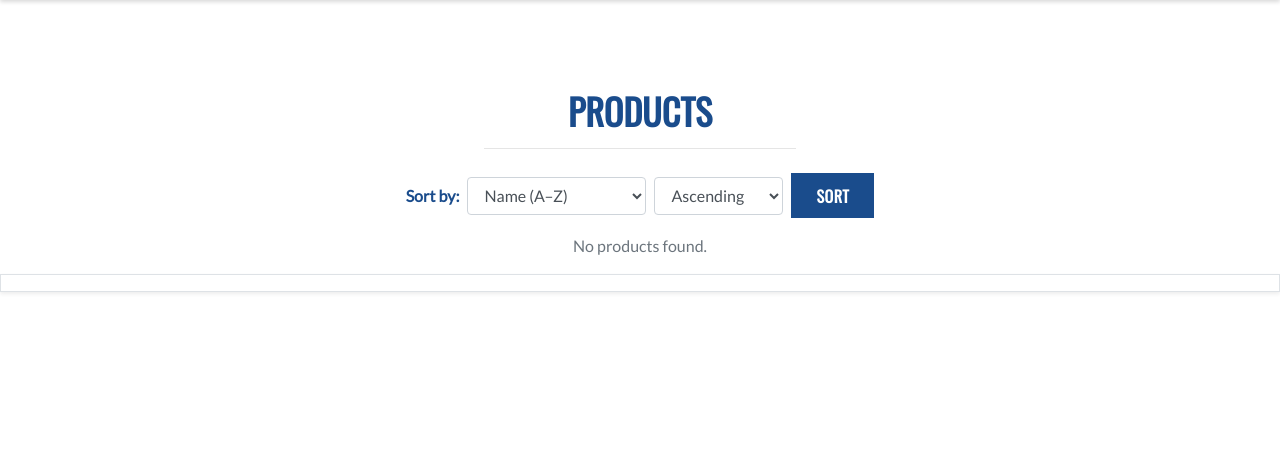
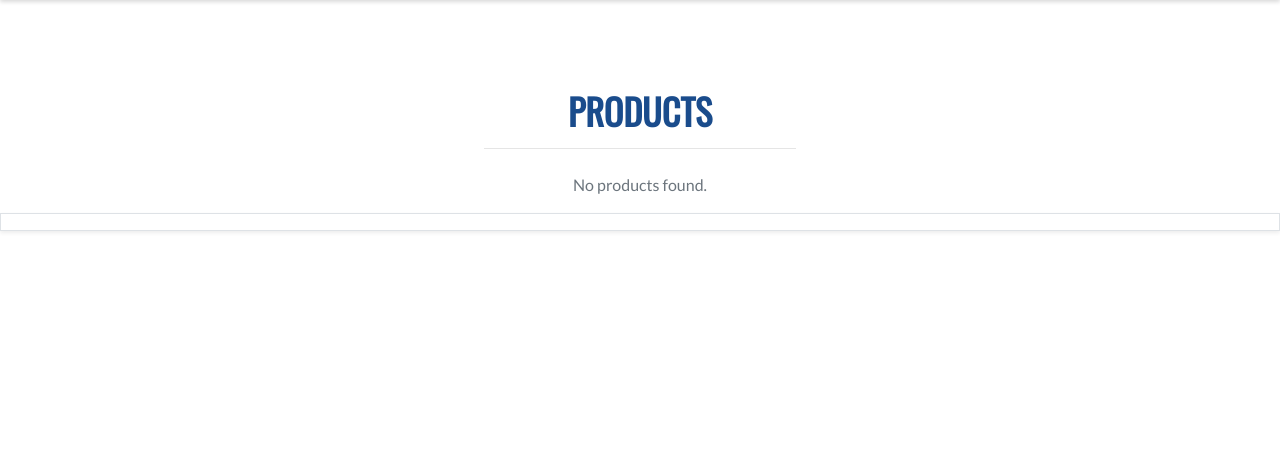
Before and after one commit to BrandonWarrior/warrior-tools, a Django app: page /products/ in a window 1280 px wide. Shown: the part 199-657 px from the top of the page. Run offline with Django 3.2, Linux system fonts and the light colour scheme; data that the repository does not hold is empty; parts of the project's set-up code (start-up, migrations or seed data) failed here and were passed over; some libraries are stand-ins or nearby versions.

Commit message:
update sorting and nav

```diff
--- a/products/templates/products/add_product.html
+++ b/products/templates/products/add_product.html
@@ -9,7 +9,7 @@
 
 {% block content %}
 <main class="content-wrapper" role="main">
-  <section class="form-container container py-4" aria-labelledby="add-product-heading">
+  <section class="form-container container py-4 mt-5" aria-labelledby="add-product-heading">
 
     <!-- Page Heading -->
     <header>
--- a/products/templates/products/edit_product.html
+++ b/products/templates/products/edit_product.html
@@ -9,7 +9,7 @@
 
 {% block content %}
 <main class="content-wrapper" role="main">
-  <section class="form-container container py-4" aria-labelledby="edit-product-heading">
+  <section class="form-container container py-4 mt-5" aria-labelledby="edit-product-heading">
 
     <!-- Page Heading -->
     <header>
--- a/products/templates/products/product_detail.html
+++ b/products/templates/products/product_detail.html
@@ -119,7 +119,7 @@
             <!-- Quantity Input -->
             <div class="col-12">
               <p class="mt-3"><strong>Quantity:</strong></p>
-              <div class="qty-wrapper">
+              <div class="qty-wrapper input-group">
                 <button type="button"
                         class="decrement-qty qty-button"
                         data-item_id="{{ product.id }}"
--- a/products/templates/products/products.html
+++ b/products/templates/products/products.html
@@ -16,34 +16,6 @@
       <hr class="w-25 mx-auto mb-4">
     </div>
   </header>
-
-  <!-- Sorting Options -->
-<div class="row mb-3">
-  <div class="col-12 text-center">
-    <form method="get" class="form-inline justify-content-center">
-      <label for="sort-select" class="mr-2 font-weight-bold">Sort by:</label>
-      <select id="sort-select" name="sort" class="form-control mr-2">
-        <option value="name" {% if request.GET.sort == "name" %}selected{% endif %}>Name (A–Z)</option>
-        <option value="category" {% if request.GET.sort == "category" %}selected{% endif %}>Category</option>
-        <option value="price" {% if request.GET.sort == "price" %}selected{% endif %}>Price (Low to High)</option>
-      </select>
-
-      <select name="direction" class="form-control mr-2">
-        <option value="asc" {% if request.GET.direction == "asc" %}selected{% endif %}>Ascending</option>
-        <option value="desc" {% if request.GET.direction == "desc" %}selected{% endif %}>Descending</option>
-      </select>
-
-      <button type="submit" class="btn btn-navy">Sort</button>
-
-      {% for cat in request.GET.category %}
-        <input type="hidden" name="category" value="{{ cat }}">
-      {% endfor %}
-      {% if search_term %}
-        <input type="hidden" name="q" value="{{ search_term }}">
-      {% endif %}
-    </form>
-  </div>
-</div>
 
   <!-- Product Grid -->
   <div class="row">
@@ -72,24 +44,21 @@
               <p class="product-star-rating mb-1 text-muted">
                 <i class="far fa-star"></i> No Rating
               </p>
-  </p>
               {% endif %}
 
               <a href="{% url 'product_detail' product.id %}" class="btn btn-navy btn-sm mt-1">
                 View Product
               </a>
+
               {% if request.user.is_superuser %}
               <div class="mt-2">
                 <a href="{% url 'edit_product' product.id %}" class="btn btn-outline-secondary btn-sm mb-1">Edit</a>
                 <form method="POST" action="{% url 'delete_product' product.id %}" class="d-inline">
                   {% csrf_token %}
-      <button type="submit" class="btn btn-danger btn-sm mb-1">
-        Delete
-      </button>
+                  <button type="submit" class="btn btn-danger btn-sm mb-1">Delete</button>
                 </form>
               </div>
               {% endif %}
-
             </div>
           </div>
         </article>
--- a/products/views.py
+++ b/products/views.py
@@ -9,42 +9,50 @@ from .forms import ProductForm
 
 
 def all_products(request):
-    """Show all products with optional sorting, filtering, and search."""
+    """ Show all products with sorting, filtering, and search """
     products = Product.objects.all()
     query = None
     categories = None
-    sort = None
-    direction = None
+    current_sorting = ""
 
     if request.GET:
-        if "sort" in request.GET:
-            sortkey = request.GET["sort"]
-            sort = sortkey
-            if sortkey == "name":
-                sortkey = "lower_name"
-                products = products.annotate(lower_name=Lower("name"))
-            if sortkey == "category":
-                sortkey = "category__name"
-            if "direction" in request.GET:
-                direction = request.GET["direction"]
-                if direction == "desc":
-                    sortkey = f"-{sortkey}"
-            products = products.order_by(sortkey)
+        # Sorting
+        sort_param = request.GET.get("sort", "")
+        if sort_param:
+            if sort_param == "name_asc":
+                products = products.annotate(lower_name=Lower("name")).order_by("lower_name")
+            elif sort_param == "name_desc":
+                products = products.annotate(lower_name=Lower("name")).order_by("-lower_name")
+            elif sort_param == "price_asc":
+                products = products.order_by("price")
+            elif sort_param == "price_desc":
+                products = products.order_by("-price")
+            elif sort_param == "category_asc":
+                products = products.order_by("category__friendly_name")
+            elif sort_param == "category_desc":
+                products = products.order_by("-category__friendly_name")
+            elif sort_param == "rating_asc":
+                products = products.order_by("rating")
+            elif sort_param == "rating_desc":
+                products = products.order_by("-rating")
 
+            current_sorting = sort_param
+
+        # Category filter
         if "category" in request.GET:
-            categories = request.GET["category"].split(",")
-            products = products.filter(category__name__in=categories)
-            categories = Category.objects.filter(name__in=categories)
+            raw_categories = request.GET.get("category", "")
+            category_list = raw_categories.split(",")
+            products = products.filter(category__name__in=category_list)
+            categories = Category.objects.filter(name__in=category_list)
 
+        # Search
         if "q" in request.GET:
-            query = request.GET["q"]
+            query = request.GET.get("q")
             if not query:
                 messages.error(request, "You didn't enter any search criteria!")
                 return redirect(reverse("products"))
             queries = Q(name__icontains=query) | Q(description__icontains=query)
             products = products.filter(queries)
-
-    current_sorting = f"{sort}_{direction}"
 
     context = {
         "products": products,
@@ -57,25 +65,24 @@ def all_products(request):
 
 
 def product_detail(request, product_id):
-    """Show details for a single product, including wishlist status."""
+    """ Display individual product details """
     product = get_object_or_404(Product, pk=product_id)
     in_wishlist = False
 
     if request.user.is_authenticated:
-        in_wishlist = WishlistItem.objects.filter(
-            user=request.user, product=product
-        ).exists()
+        in_wishlist = WishlistItem.objects.filter(user=request.user, product=product).exists()
 
     context = {
         "product": product,
         "in_wishlist": in_wishlist,
     }
+
     return render(request, "products/product_detail.html", context)
 
 
 @login_required
 def add_product(request):
-    """Allow superusers to add a new product via a form."""
+    """ Add a new product (superuser only) """
     if not request.user.is_superuser:
         messages.error(request, "Sorry, only store owners can do that.")
         return redirect(reverse("home"))
@@ -87,10 +94,7 @@ def add_product(request):
             messages.success(request, "Successfully added product!")
             return redirect(reverse("product_detail", args=[product.id]))
         else:
-            messages.error(
-                request,
-                "Failed to add product. Please ensure the form is valid.",
-            )
+            messages.error(request, "Failed to add product. Please ensure the form is valid.")
     else:
         form = ProductForm()
 
@@ -100,12 +104,13 @@ def add_product(request):
 
 @login_required
 def edit_product(request, product_id):
-    """Allow superusers to edit an existing product."""
+    """ Edit an existing product (superuser only) """
     if not request.user.is_superuser:
         messages.error(request, "Sorry, only store owners can do that.")
         return redirect(reverse("home"))
 
     product = get_object_or_404(Product, pk=product_id)
+
     if request.method == "POST":
         form = ProductForm(request.POST, request.FILES, instance=product)
         if form.is_valid():
@@ -113,10 +118,7 @@ def edit_product(request, product_id):
             messages.success(request, "Successfully updated product!")
             return redirect(reverse("product_detail", args=[product.id]))
         else:
-            messages.error(
-                request,
-                "Failed to update product. Please ensure the form is valid.",
-            )
+            messages.error(request, "Failed to update product. Please ensure the form is valid.")
     else:
         form = ProductForm(instance=product)
         messages.info(request, f"You are editing {product.name}")
@@ -125,12 +127,13 @@ def edit_product(request, product_id):
         "form": form,
         "product": product,
     }
+
     return render(request, "products/edit_product.html", context)
 
 
 @login_required
 def delete_product(request, product_id):
-    """Allow superusers to delete a product."""
+    """ Delete a product (superuser only) """
     if not request.user.is_superuser:
         messages.error(request, "Sorry, only store owners can do that.")
         return redirect(reverse("home"))
@@ -143,11 +146,9 @@ def delete_product(request, product_id):
 
 @login_required
 def toggle_wishlist(request, product_id):
-    """Toggle the presence of a product in the user's wishlist."""
+    """ Add or remove product from user's wishlist """
     product = get_object_or_404(Product, pk=product_id)
-    wishlist_item, created = WishlistItem.objects.get_or_create(
-        user=request.user, product=product
-    )
+    wishlist_item, created = WishlistItem.objects.get_or_create(user=request.user, product=product)
 
     if not created:
         wishlist_item.delete()
--- a/templates/includes/main-nav.html
+++ b/templates/includes/main-nav.html
@@ -10,9 +10,10 @@
         All Tools
       </a>
       <div class="dropdown-menu border-0 shadow-sm mt-1" aria-labelledby="all-tools-link">
-        <a href="{% url 'products' %}?sort=price&direction=asc" class="dropdown-item">By Price</a>
-        <a href="{% url 'products' %}?sort=rating&direction=desc" class="dropdown-item">By Rating</a>
-        <a href="{% url 'products' %}?sort=category&direction=asc" class="dropdown-item">By Category</a>
+        <a href="{% url 'products' %}?sort=price_asc" class="dropdown-item">By Price (Low to High)</a>
+        <a href="{% url 'products' %}?sort=price_desc" class="dropdown-item">By Price (High to Low)</a>
+        <a href="{% url 'products' %}?sort=rating_desc" class="dropdown-item">By Rating (High to Low)</a>
+        <a href="{% url 'products' %}?sort=category_asc" class="dropdown-item">By Category (A–Z)</a>
         <a href="{% url 'products' %}" class="dropdown-item">All Tools</a>
       </div>
     </li>
@@ -28,7 +29,7 @@
         <a href="{% url 'products' %}?category=drills" class="dropdown-item">Drills</a>
         <a href="{% url 'products' %}?category=saws" class="dropdown-item">Saws</a>
         <a href="{% url 'products' %}?category=sanders" class="dropdown-item">Sanders</a>
-        <a href="{% url 'products' %}?category=drills,saws,sanders" class="dropdown-item">All Power Tools</a>
+        <a href="{% url 'products' %}?category=drills,saws,sanders" class="dropdown-item font-weight-bold">All Power Tools</a>
       </div>
     </li>
 
@@ -42,13 +43,13 @@
       <div class="dropdown-menu border-0 shadow-sm mt-1" aria-labelledby="hand-tools-link">
         <a href="{% url 'products' %}?category=hammers" class="dropdown-item">Hammers & Striking Tools</a>
         <a href="{% url 'products' %}?category=screwdrivers" class="dropdown-item">Screwdrivers</a>
-        <a href="{% url 'products' %}?category=wrenches_and_pliers" class="dropdown-item">Wrenches & Pliers</a>
+        <a href="{% url 'products' %}?category=wrenches" class="dropdown-item">Wrenches & Pliers</a>
         <a href="{% url 'products' %}?category=chisels" class="dropdown-item">Chisels</a>
         <a href="{% url 'products' %}?category=pipe_cutter" class="dropdown-item">Pipe Cutters</a>
         <a href="{% url 'products' %}?category=spirit_level" class="dropdown-item">Spirit Levels</a>
         <a href="{% url 'products' %}?category=tape_measure" class="dropdown-item">Tape Measures</a>
         <a href="{% url 'products' %}?category=hand_saw" class="dropdown-item">Hand Saws</a>
-        <a href="{% url 'products' %}?category=hammers,screwdrivers,wrenches_and_pliers,chisels,pipe_cutter,spirit_level,tape_measure,hand_saw" class="dropdown-item font-weight-bold">All Hand Tools</a>
+        <a href="{% url 'products' %}?category=hammers,screwdrivers,wrenches,chisels,pipe_cutter,spirit_level,tape_measure,hand_saw" class="dropdown-item font-weight-bold">All Hand Tools</a>
       </div>
     </li>
 
```
Also changed, not shown: media/products/warrior-knife.png (added). Lines whose indentation alone changed are shown as unchanged.
